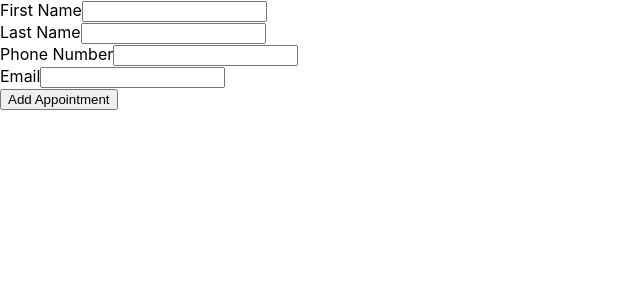
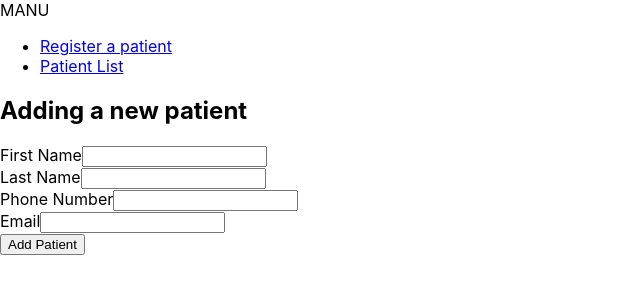
Before and after one commit to FedFon/manufs, a React (Create React App) app in the folder frontend/: page /patient in a window 1280 px wide. Shown: the top 300 px of the page, without its empty margins (0-640 px from the left). Built offline with nearby package versions, Linux system fonts and the light colour scheme.

Commit message:
Added navigation bar, with Layout and Routing for creating a new patient and for the patient list

```diff
--- a/frontend/package.json
+++ b/frontend/package.json
@@ -8,6 +8,7 @@
     "@testing-library/user-event": "^12.8.3",
     "react": "^17.0.2",
     "react-dom": "^17.0.2",
+    "react-router-dom": "^5.2.0",
     "react-scripts": "4.0.3",
     "web-vitals": "^1.1.2"
   },
--- a/frontend/src/App.js
+++ b/frontend/src/App.js
@@ -1,7 +1,21 @@
-import NewPatientForm from "./components/patients/NewPatientForm";
+import { Route, Switch } from "react-router-dom";
+import Layout from "./components/layout/Layout";
+import NewPatient from "./components/pages/NewPatient";
+import PatientList from "./components/pages/PatientList";
 
 function App() {
-  return <NewPatientForm />;
+  return (
+    <Layout>
+      <Switch>
+        <Route path="/patient">
+          <NewPatient />
+        </Route>
+        <Route path="/list">
+          <PatientList />
+        </Route>
+      </Switch>
+    </Layout>
+  );
 }
 
 export default App;
--- /dev/null
+++ b/frontend/src/components/layout/Layout.js
@@ -0,0 +1,12 @@
+import Navigation from "./Navigation";
+
+const Layout = (props) => {
+  return (
+    <div>
+      <Navigation />
+      <main>{props.children}</main>
+    </div>
+  );
+};
+
+export default Layout;
--- /dev/null
+++ b/frontend/src/components/layout/Navigation.js
@@ -0,0 +1,21 @@
+import { Link } from "react-router-dom";
+
+const Navigation = () => {
+  return (
+    <header>
+      <div>MANU</div>
+      <nav>
+        <ul>
+          <li>
+            <Link to="/patient">Register a patient</Link>
+          </li>
+          <li>
+            <Link to="/list">Patient List</Link>
+          </li>
+        </ul>
+      </nav>
+    </header>
+  );
+};
+
+export default Navigation;
--- /dev/null
+++ b/frontend/src/components/pages/NewPatient.js
@@ -0,0 +1,12 @@
+import NewPatientForm from "../patients/NewPatientForm"
+
+const NewPatient = () => {
+    return(
+       <section>
+           <h1>Adding a new patient</h1>
+           <NewPatientForm/>
+       </section>
+    );
+};
+
+export default NewPatient;
--- /dev/null
+++ b/frontend/src/components/pages/PatientList.js
@@ -0,0 +1,5 @@
+const PatientList = () => {
+  return <div>PATIENT LIST!</div>;
+};
+
+export default PatientList;
--- a/frontend/src/components/patients/NewPatientForm.js
+++ b/frontend/src/components/patients/NewPatientForm.js
@@ -18,7 +18,7 @@ const NewPatientForm = () => {
         <input type="text" />
       </div>
       <div>
-        <button>Add Appointment</button>
+        <button>Add Patient</button>
       </div>
     </form>
   );
--- a/frontend/src/index.js
+++ b/frontend/src/index.js
@@ -2,8 +2,14 @@ import React from "react";
 import ReactDOM from "react-dom";
 import "./index.css";
 import App from "./App";
+import { BrowserRouter } from "react-router-dom";
 
-ReactDOM.render(<App />, document.getElementById("root"));
+ReactDOM.render(
+  <BrowserRouter>
+    <App />
+  </BrowserRouter>,
+  document.getElementById("root")
+);
 
 // If you want to start measuring performance in your app, pass a function
 // to log results (for example: reportWebVitals(console.log))
```
Also changed, not shown: 1 other file (tests, documents, lock files or other folders).
